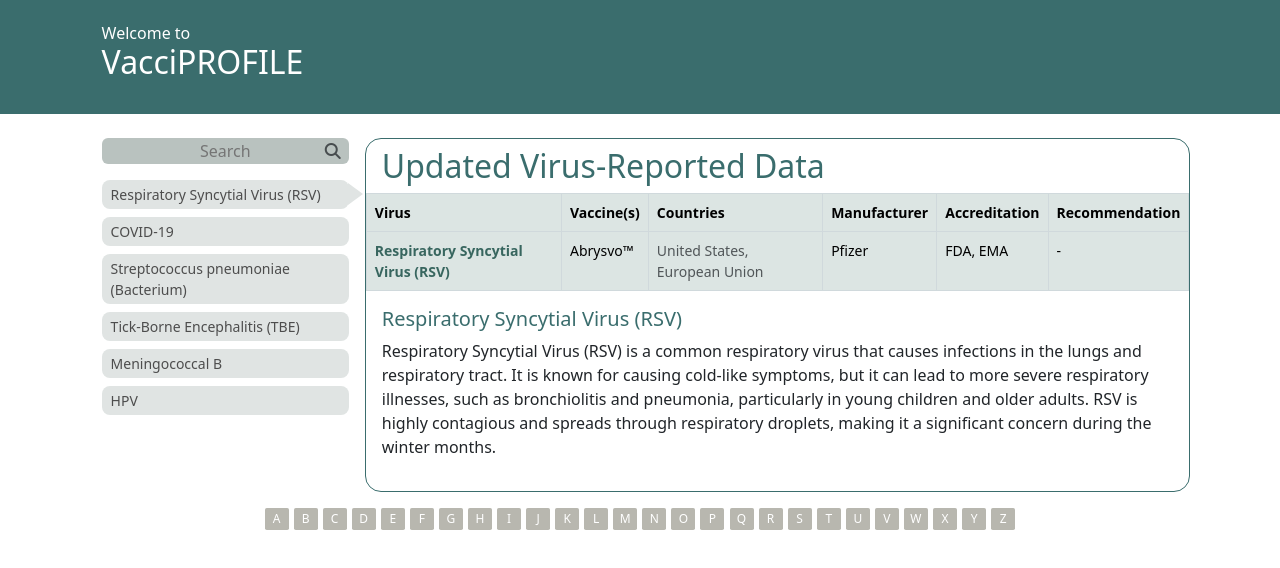
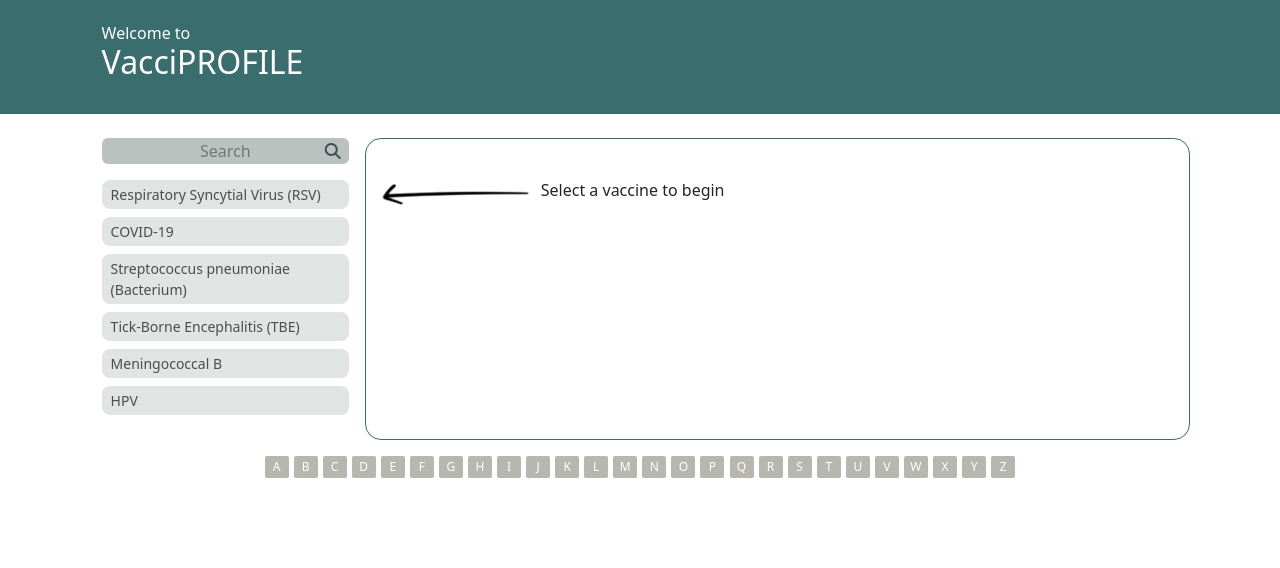
Before and after one commit to gudaedujobs/vacciprofile, a React (Create React App) app in the folder client/: page / in a window 1280 px wide. Shown: the top 568 px of the page. Built offline with nearby package versions, Linux system fonts and the light colour scheme.

Commit message:
Refactoring code

```diff
--- a/client/src/App.js
+++ b/client/src/App.js
@@ -1,26 +1,32 @@
 import React, { useState } from 'react';
 import './App.scss';
+
+import Header from './components/Header';
+import Alphabets from './components/Alphabets';
+import NavigationTable from './components/NavigationTable';
+import Sidebar from './components/Sidebar';
+
 import manufacturers from './assets/data/manufacturers.json';
 import viruses from './assets/data/viruses.json';
 import vaccines from './assets/data/vaccines.json';
 import scientificNames from './assets/scientificNames';
 
 const App = () => {
-    const [virusFilters, setVirusFilters] = useState({
+    const [activeFilters, setActiveFilters] = useState({
         firstAlphabet: ''
     })
-    const [selectedVirus, setSelectedVirus] = useState(viruses[0]);
+    const [selectedVirus, setSelectedVirus] = useState({});
     const [selectedVaccine, setSelectedVaccine] = useState(vaccines[0]);
     const [selectedManufacturer, setSelectedManufacturer] = useState({});
     const [selectedAccreditation, setSelectedAccreditation] = useState(vaccines[0].accreditation[0])
     const [detailsType, setDetailsType] = useState("Virus");
 
     const filterViruses = virusList => {
-        return virusFilters.firstAlphabet !== '' ? filterVirusesByAlphabet(virusList) : virusList;
+        return activeFilters.firstAlphabet !== '' ? filterVirusesByAlphabet(virusList) : virusList;
     }
 
     const filterVirusesByAlphabet = virusList => {
-        return virusList.filter(virus => virus.name.startsWith(virusFilters.firstAlphabet));
+        return virusList.filter(virus => virus.name.startsWith(activeFilters.firstAlphabet));
     }
 
     const handleSearch = keyword => {
@@ -32,6 +38,7 @@ const App = () => {
         setSelectedVaccine(vaccine);
         setSelectedVirus(virus);
         setDetailsType("Virus");
+        setActiveFilters({...activeFilters, firstAlphabet: ''});
     };
 
     const handleSelectVaccine = name => {
@@ -111,60 +118,38 @@ const App = () => {
     return (
         <div className='vacciprofile-page'>
             <div className='container'>
-                <div className='row bg-primary text-white py-4'>
-                    <div className='col-12'>
-                        <h3 className='subheading mb-0'>Welcome to</h3>
-                        <h1 className='heading'>VacciPROFILE</h1>
-                    </div>
-                </div>
+                <Header/>
                 <div className='row py-4'>
-                    <div className='sidebar col-6 col-sm-4 col-lg-3 pe-3'>
-                        <div className='search-container'>
-                            <span className="position-relative">
-                                <input
-                                    type="text"
-                                    className="text-center bg-info rounded-2 border-dark border-0 w-100"
-                                    id="search"
-                                    name="search"
-                                    placeholder="Search"
-                                    onChange={e => handleSearch(e.target.value)}
+                    <Sidebar
+                        viruses={viruses}
+                        filterViruses={filterViruses}
+                        selectedVirus={selectedVirus}
+                        handleSelectVirus={handleSelectVirus}
+                        handleSearch={handleSearch}
                     />
-                                <i className="fa fa-search position-absolute top-50 translate-middle-y end-0 me-2 text-muted" aria-hidden="true"></i>
-                            </span>
-                        </div>
-                        <div className='virus-list mt-3'>
-                            {filterViruses(viruses).map((virus, i) => (
-                                <div key={i} className={`sidebar-item bg-light text-dark rounded-3 py-1 mt-2 ${selectedVirus === virus ? 'selected' : ''}`} onClick={() => handleSelectVirus(virus)}>{virus.name}</div>
-                            ))}
-                        </div>
-                    </div>
                     <div className='view-container bg-white col-6 col-sm-8 col-lg-9 p-0'>
                         <div className='border border-primary border-1 rounded-4'>
+                            { filterViruses(viruses).length === 0 ? <div className='empty-view d-flex justify-content-center align-items-center'>
+                                    {/* <a>Clear filters</a> */}
+                                </div> : (activeFilters.firstAlphabet || JSON.stringify(selectedVirus) === '{}') ? <div className='empty-view position-relative'>
+                                <img className='arrow-image position-absolute' src="/images/arrow.png" alt="Arrow" width={100} height={100}/>
+                                <span className='select-prompt position-absolute'>Select a vaccine to begin</span>
+                            </div> : <>
                                 <h1 className='heading text-primary px-3 pt-2'>Updated Virus-Reported Data</h1>
-                            <div className='view-header table-responsive m-0'>
-                                <table className='table table-success w-100 m-0'>
-                                    <thead>
-                                        <tr>
-                                            <th>Virus</th>
-                                            <th>Vaccine(s)</th>
-                                            <th>Countries</th>
-                                            <th>Manufacturer</th>
-                                            <th>Accreditation</th>
-                                            <th>Recommendation</th>
-                                        </tr>
-                                    </thead>
-                                    <tbody>
-                                        <tr>
-                                            <td className='virus-cell'><span className={`hover-pill ${detailsType==="Virus" ? `fw-bold text-selected` : ``}`} onClick={()=>{handleSelectVirus(selectedVirus)}}>{selectedVirus.name}</span></td>
-                                            <td className='vaccine-cell'>{getVaccineNames(selectedVirus.vaccines).map((vaccine, index)=><span key={index}><span className={`hover-pill ${detailsType==="Vaccine" && selectedVaccine.name === vaccine ? `pill-unselected badge` : ``}`} onClick={()=>handleSelectVaccine(vaccine)}>{vaccine}</span>{index < selectedVirus.vaccines.length-1 ? <span className='text-decoration-none'>, </span> : ``}</span>)}</td>
-                                            <td className='country-cell'>{<span className='text-muted'>{getCountriesByVaccine()}</span>}</td>
-                                            <td className='manufacturer-cell'><span className={`hover-pill ${detailsType==="Manufacturer" ? `fw-bold text-selected` : ``}`} onClick={()=>handleSelectManufacturer()}>{getManufacturerByVaccine()}</span></td>
-                                            <td className='accreditation-cell'>{selectedVaccine.accreditation.map((accreditation, index)=><span key={index} className={`hover-pill ${detailsType==="Accreditation" && selectedAccreditation === accreditation ? `pill-unselected badge` : ``}`} onClick={()=>handleSelectAccreditation(accreditation)}>{accreditation}{index<selectedVaccine.accreditation.length-1 ? `, ` : ``}</span>)}</td>
-                                            <td className='recommendation-cell'>{getRecommendationByVaccine()}</td>
-                                        </tr>
-                                    </tbody>
-                                </table>
-                            </div>
+                                <NavigationTable
+                                    detailsType={detailsType}
+                                    selectedVirus={selectedVirus}
+                                    selectedVaccine={selectedVaccine}
+                                    selectedAccreditation={selectedAccreditation}
+                                    handleSelectVirus={handleSelectVirus}
+                                    handleSelectVaccine={handleSelectVaccine}
+                                    handleSelectManufacturer={handleSelectManufacturer}
+                                    handleSelectAccreditation={handleSelectAccreditation}
+                                    getCountriesByVaccine={getCountriesByVaccine}
+                                    getVaccineNames={getVaccineNames}
+                                    getManufacturerByVaccine={getManufacturerByVaccine}
+                                    getRecommendationByVaccine={getRecommendationByVaccine}
+                                />
                                 <div className='details-container px-3 pt-2 pb-3'>
                                     {detailsType==="Virus" ? <div>
                                         <h4 className='report-heading'>{selectedVirus.name}</h4>
@@ -252,13 +237,10 @@ const App = () => {
                                             </div>
                                     </div> : <></>}
                                 </div>
+                            </>}
                         </div>
                     </div>
-                    <div className="alphabet-container d-flex justify-content-around mx-auto mt-3">
-                    {Array.from({ length: 26 }, (_, i) => String.fromCharCode(65 + i)).map(letter => (
-                        <span key={letter} className={`alphabet-item ${virusFilters.firstAlphabet===letter ? `bg-primary`:``}`} onClick={()=>setVirusFilters({...virusFilters, firstAlphabet: virusFilters.firstAlphabet === letter ? '' : letter})}>{letter}</span>
-                    ))}
-                    </div>
+                    <Alphabets activeFilters={activeFilters} setActiveFilters={setActiveFilters}/>
                 </div>
             </div>
         </div>
--- a/client/src/App.scss
+++ b/client/src/App.scss
@@ -44,9 +44,10 @@ a {
     position: relative;
 }
 
-.sidebar-item:hover {
+.sidebar-item.unselected:hover {
     background-color: $darker !important;
     color: white !important;
+    cursor: pointer;
 }
 
 .sidebar-item.selected::before {
@@ -62,7 +63,7 @@ a {
     border-left: 15px solid $light;
 }
 
-.sidebar-item:hover::before {
+.sidebar-item.unselected:hover::before {
     border-left-color: $darker;
 }
 
@@ -90,6 +91,22 @@ td, th {
 
 .table-light tbody tr td, .table-light thead tr th {
     background-color: white;
+}
+
+.empty-view {
+    height: 300px;
+}
+
+.arrow-image {
+    width: 160px;
+    height: 40px;
+    top: 34px;
+    left: 10px;
+}
+
+.select-prompt {
+    top: 39px;
+    left: 175px;
 }
 
 .pill-unselected {
--- /dev/null
+++ b/client/src/components/Alphabets.js
@@ -0,0 +1,11 @@
+import React from 'react';
+
+const Alphabets = ({ activeFilters, setActiveFilters }) => {
+    return <div className="alphabet-container d-flex justify-content-around mx-auto mt-3">
+        {Array.from({ length: 26 }, (_, i) => String.fromCharCode(65 + i)).map(letter => (
+            <span key={letter} className={`alphabet-item ${activeFilters.firstAlphabet===letter ? `bg-primary`:``}`} onClick={()=>setActiveFilters({...activeFilters, firstAlphabet: activeFilters.firstAlphabet === letter ? '' : letter})}>{letter}</span>
+        ))}
+    </div>
+}
+
+export default Alphabets;
--- /dev/null
+++ b/client/src/components/Header.js
@@ -0,0 +1,12 @@
+import React from 'react';
+
+const Header = () => {
+    return <div className='row bg-primary text-white py-4'>
+    <div className='col-12'>
+        <h3 className='subheading mb-0'>Welcome to</h3>
+        <h1 className='heading'>VacciPROFILE</h1>
+    </div>
+</div>
+}
+
+export default Header;
--- /dev/null
+++ b/client/src/components/NavigationTable.js
@@ -0,0 +1,79 @@
+import React from 'react';
+
+const NavigationTable = ({
+    detailsType,
+    selectedVirus,
+    selectedVaccine,
+    selectedAccreditation,
+    handleSelectVirus,
+    handleSelectVaccine,
+    handleSelectManufacturer,
+    handleSelectAccreditation,
+    getCountriesByVaccine,
+    getManufacturerByVaccine,
+    getRecommendationByVaccine,
+    getVaccineNames
+}) => {
+    return <div className='view-header table-responsive m-0'>
+        <table className='table table-success w-100 m-0'>
+            <thead>
+                <tr>
+                    <th>Virus</th>
+                    <th>Vaccine(s)</th>
+                    <th>Countries</th>
+                    <th>Manufacturer</th>
+                    <th>Accreditation</th>
+                    <th>Recommendation</th>
+                </tr>
+            </thead>
+            <tbody>
+                <tr>
+                    <td className='virus-cell'>
+                        <span
+                            className={`hover-pill ${detailsType==="Virus" ? `fw-bold text-selected` : ``}`}
+                            onClick={()=>{handleSelectVirus(selectedVirus)}}>{selectedVirus.name}
+                        </span>
+                    </td>
+                    <td className='vaccine-cell'>
+                        {getVaccineNames(selectedVirus.vaccines).map((vaccine, index)=>
+                        <span key={index}>
+                            <span
+                                className={`hover-pill ${detailsType==="Vaccine" && selectedVaccine.name === vaccine ? `pill-unselected badge` : ``}`}
+                                onClick={()=>handleSelectVaccine(vaccine)}>
+                                {vaccine}
+                            </span>
+                            {index < selectedVirus.vaccines.length-1
+                            ? <span className='text-decoration-none'>, </span>
+                            : ``}
+                            </span>)}
+                        </td>
+                    <td className='country-cell'>
+                        {<span className='text-muted'>
+                            {getCountriesByVaccine()}
+                        </span>}
+                    </td>
+                    <td className='manufacturer-cell'>
+                        <span
+                            className={`hover-pill ${detailsType==="Manufacturer" ? `fw-bold text-selected` : ``}`}
+                            onClick={()=>handleSelectManufacturer()}>
+                            {getManufacturerByVaccine()}
+                        </span>
+                    </td>
+                    <td className='accreditation-cell'>
+                        {selectedVaccine.accreditation.map((accreditation, index)=>
+                        <span key={index}
+                            className={`hover-pill ${detailsType==="Accreditation" && selectedAccreditation === accreditation ? `pill-unselected badge` : ``}`}
+                            onClick={()=>handleSelectAccreditation(accreditation)}>
+                                {accreditation}{index<selectedVaccine.accreditation.length-1 ? `, ` : ``}
+                        </span>)}
+                    </td>
+                    <td className='recommendation-cell'>
+                        {getRecommendationByVaccine()}
+                    </td>
+                </tr>
+            </tbody>
+        </table>
+    </div>
+}
+
+export default NavigationTable;
--- /dev/null
+++ b/client/src/components/Sidebar.js
@@ -0,0 +1,19 @@
+import React from 'react';
+
+const Sidebar = ({ viruses, filterViruses, selectedVirus, handleSelectVirus, handleSearch }) => {
+    return <div className='sidebar col-6 col-sm-4 col-lg-3 pe-3'>
+        <div className='search-container'>
+            <span className="position-relative">
+                <input type="text" className="text-center bg-info rounded-2 border-dark border-0 w-100" id="search" name="search" placeholder="Search" onChange={e => handleSearch(e.target.value)}/>
+                <i className="fa fa-search position-absolute top-50 translate-middle-y end-0 me-2 text-muted" aria-hidden="true"></i>
+            </span>
+        </div>
+        <div className='virus-list mt-3'>
+            {filterViruses(viruses).map((virus, i) => (
+                <div key={i} className={`sidebar-item bg-light text-dark rounded-3 py-1 mt-2 ${selectedVirus === virus ? 'selected' : 'unselected'}`} onClick={() => handleSelectVirus(virus)}>{virus.name}</div>
+            ))}
+        </div>
+    </div>
+}
+
+export default Sidebar;
```
Also changed, not shown: client/src/components/VaccineList.js (deleted, +0 -49 lines), client/public/images/arrow.png (added). Lines whose indentation alone changed are shown as unchanged.
